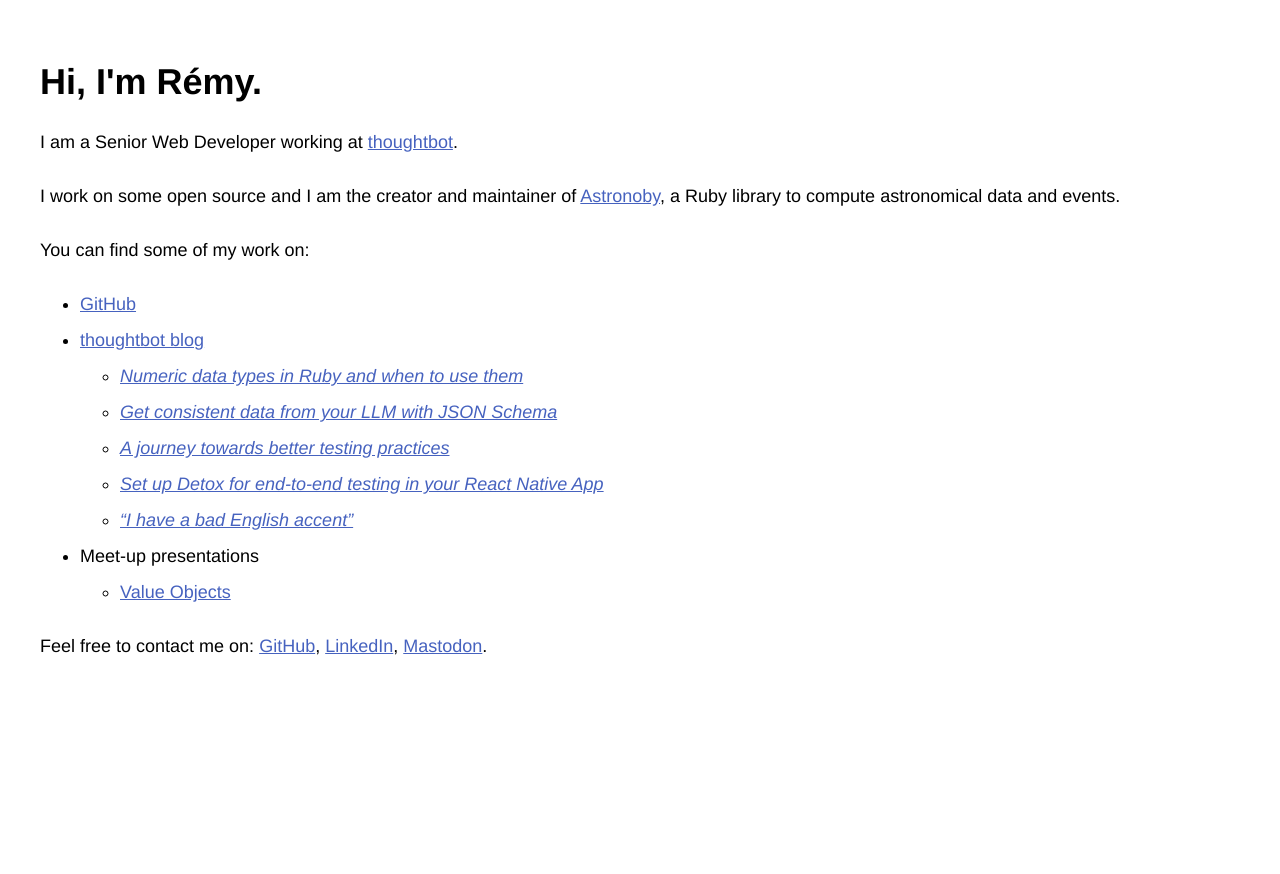
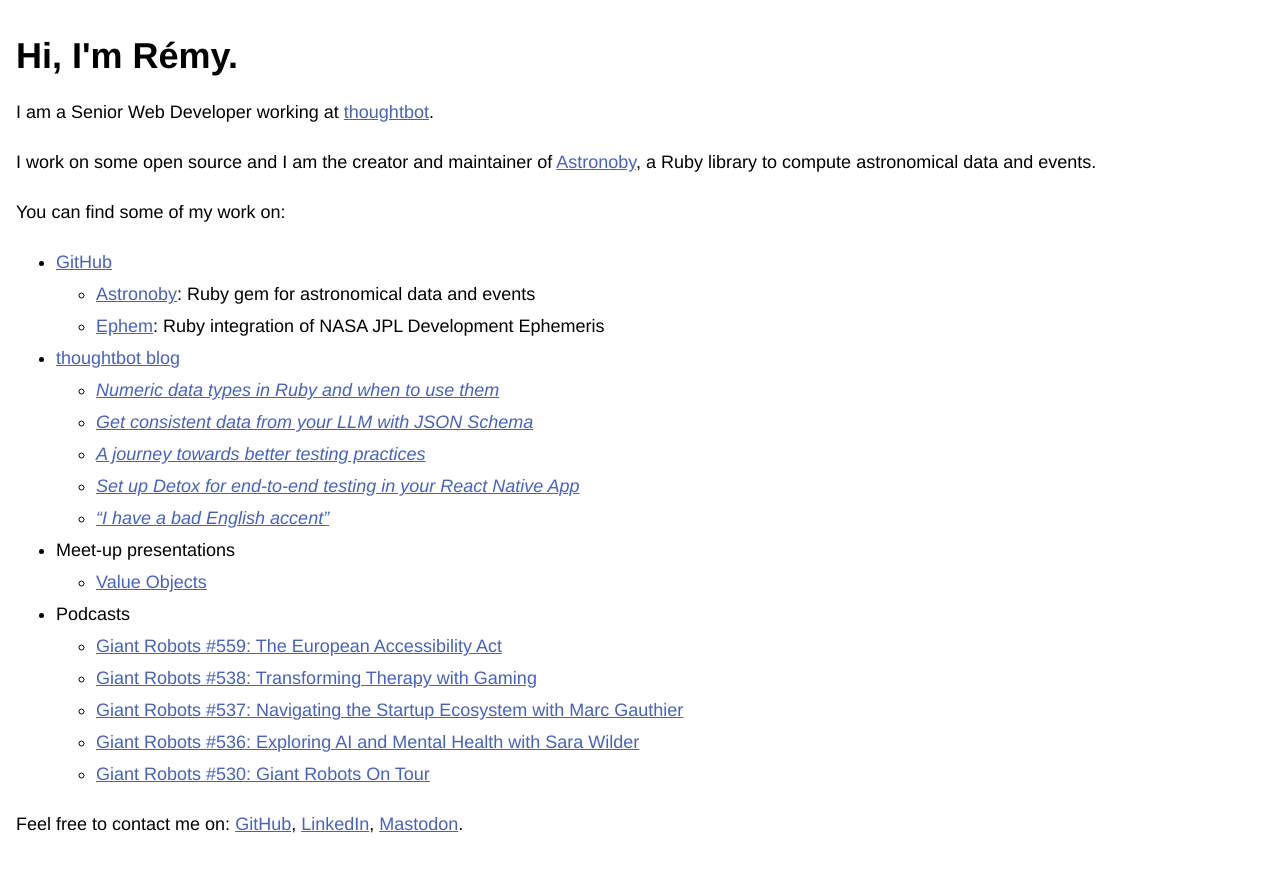
Before and after one commit to rhannequin/rhannequin.github.io, a web app: file index.html in a window 1280 px wide; the page is wider, and only the part inside the window is pictured. Before the commit the page ends 655 px from the top of that part, so only its background shows below. Run offline with its HTML, style and script files only (its server is not run), Linux system fonts and the light colour scheme.

Commit message:
Update styling and add podcasts

```diff
--- a/css/styles.css
+++ b/css/styles.css
@@ -1,8 +1,6 @@
-html, body{
-  margin: 10px;
-  padding: 10px;
-  height: 100%;
-  width: 100%;
+body{
+  margin: 0;
+  padding: 1rem;
   font-family: "Helvetica", sans-serif;
   font-weight: normal;
   font-size: 18px;
@@ -16,6 +14,6 @@
 a:visited {
   color: #202f60;
 }
-a:hover {
+a:hover, a:active {
   text-decoration: none;
 }
--- a/index.html
+++ b/index.html
@@ -27,6 +27,16 @@
     <ul>
       <li>
         <a href="https://github.com/rhannequin">GitHub</a>
+        <ul>
+          <li>
+            <a href="https://github.com/rhannequin/astronoby">Astronoby</a>:
+            Ruby gem for astronomical data and events
+          </li>
+          <li>
+            <a href="https://github.com/rhannequin/ruby-ephem">Ephem</a>:
+            Ruby integration of NASA JPL Development Ephemeris
+          </li>
+        </ul>
       </li>
       <li>
         <a href="https://thoughtbot.com/blog/authors/remy-hannequin">thoughtbot blog</a>
@@ -78,6 +88,36 @@
           </li>
         </ul>
       </li>
+      <li>
+        Podcasts
+        <ul>
+          <li>
+            <a href="https://podcast.thoughtbot.com/559">
+              Giant Robots #559: The European Accessibility Act
+            </a>
+          </li>
+          <li>
+            <a href="https://podcast.thoughtbot.com/538">
+              Giant Robots #538: Transforming Therapy with Gaming
+            </a>
+          </li>
+          <li>
+            <a href="https://podcast.thoughtbot.com/537">
+              Giant Robots #537: Navigating the Startup Ecosystem with Marc Gauthier
+            </a>
+          </li>
+          <li>
+            <a href="https://podcast.thoughtbot.com/536">
+              Giant Robots #536: Exploring AI and Mental Health with Sara Wilder
+            </a>
+          </li>
+          <li>
+            <a href="https://podcast.thoughtbot.com/530">
+              Giant Robots #530: Giant Robots On Tour
+            </a>
+          </li>
+        </ul>
+      </li>
     </ul>
 
     <p>
```
